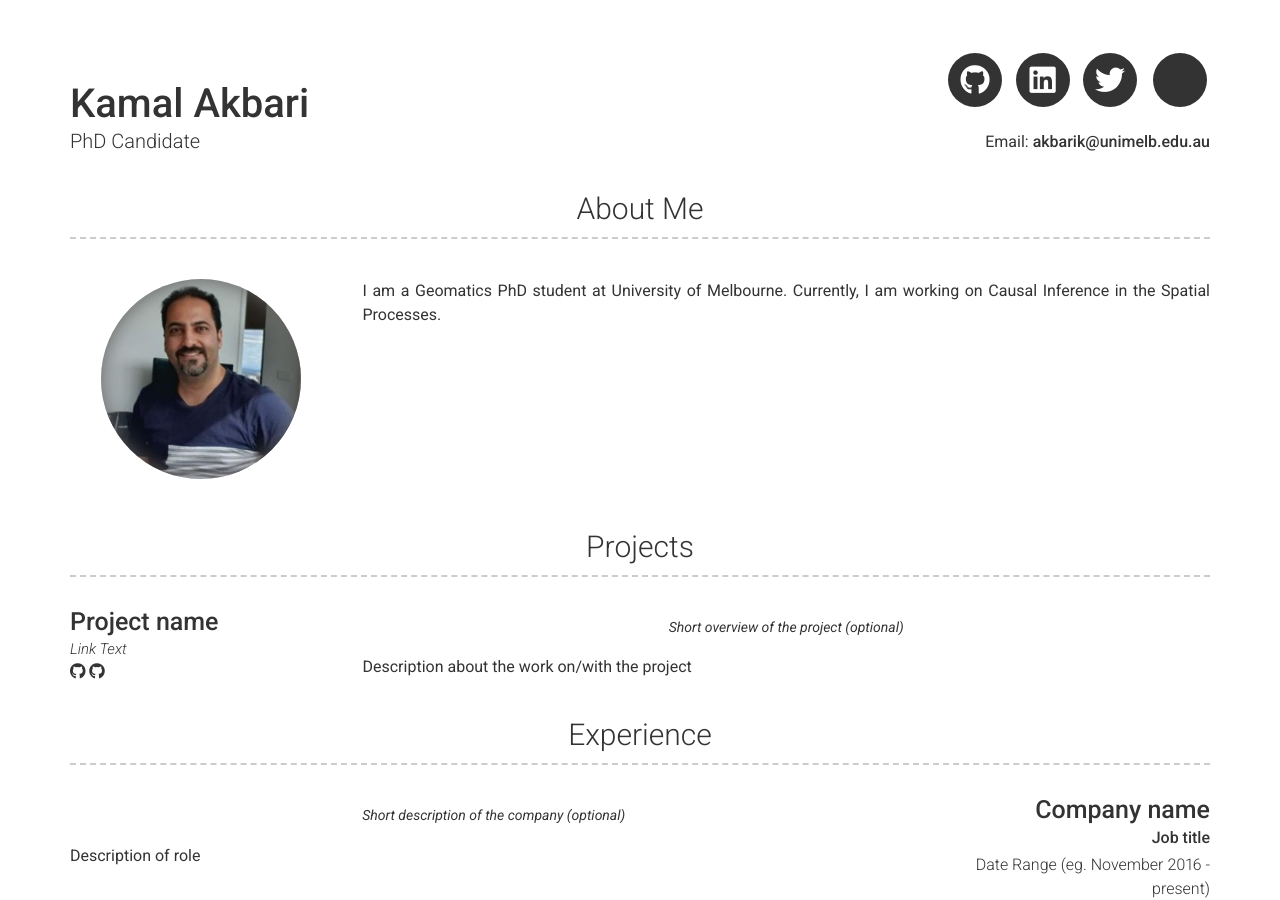
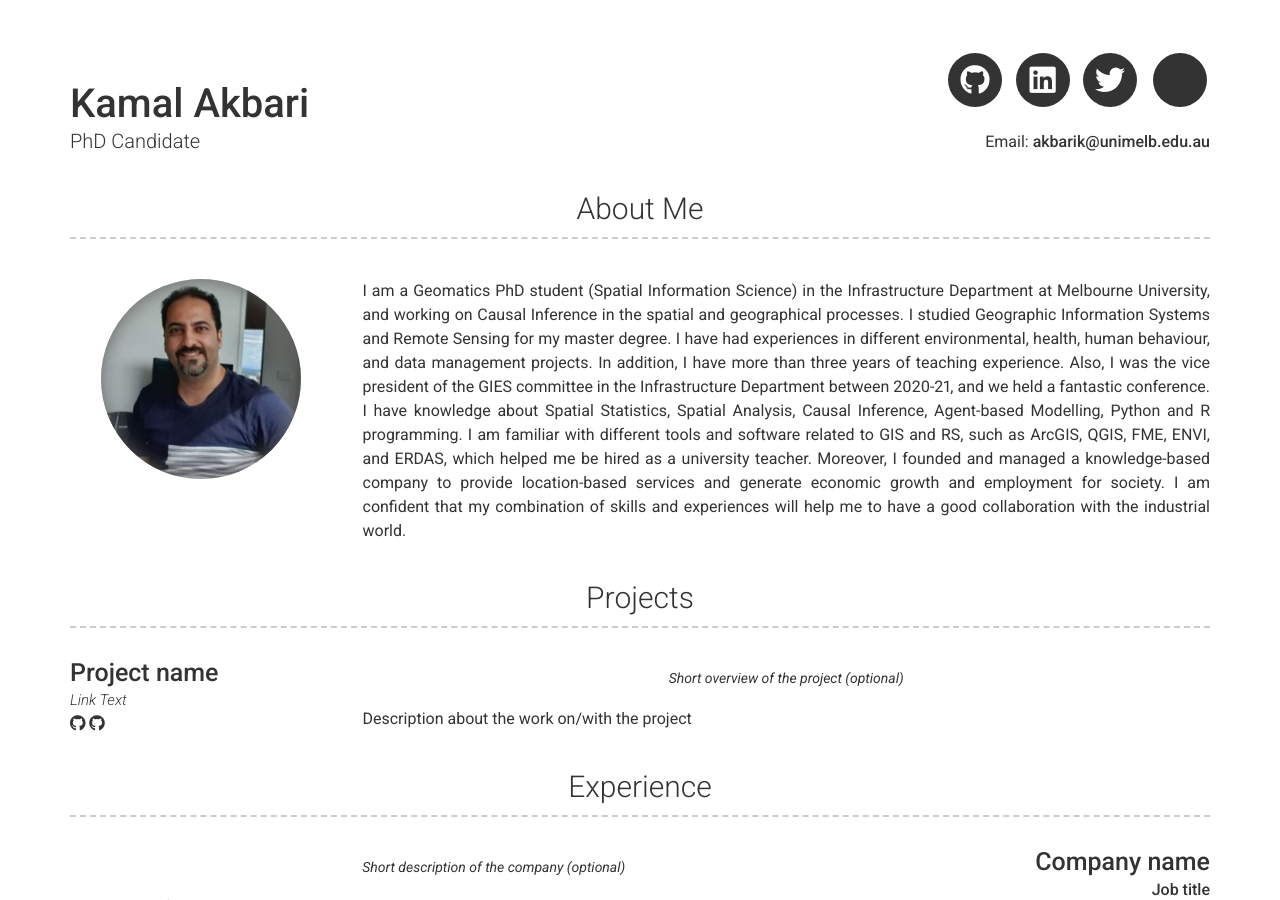
Before and after one commit to kamalakbari7/Who-am-I, a Jekyll site: the page built from index.md, in a window 1280 px wide and 900 px high. Built offline with Jekyll 4.4.1, drawn with Linux system fonts in a browser that asks for light colours; nearby versions of some CDN libraries.

Commit message:
Update _config.yml

```diff
--- a/_config.yml
+++ b/_config.yml
@@ -44,7 +44,9 @@ additional_links:
 about_profile_image: images/Kamal7.jpg
 about_content: | # this will include new lines to allow paragraphs
 
-  I am a Geomatics PhD student at University of Melbourne. Currently, I am working on Causal Inference in the Spatial Processes.
+  I am a Geomatics PhD student (Spatial Information Science) in the  Infrastructure Department at Melbourne University, and working on Causal Inference in the spatial and geographical processes. I studied Geographic Information Systems and Remote Sensing for my master degree. I have had experiences in different environmental, health, human behaviour, and data management projects. In addition, I have more than three years of teaching experience. Also, I was the vice president of the GIES committee in the Infrastructure Department between 2020-21, and we held a fantastic conference.
+  I have knowledge about Spatial Statistics, Spatial Analysis, Causal Inference, Agent-based Modelling, Python and R programming. I am familiar with different tools and software related to GIS and RS, such as ArcGIS, QGIS, FME, ENVI, and ERDAS, which helped me be hired as a university teacher. Moreover, I founded and managed a knowledge-based company to provide location-based services and generate economic growth and employment for society.
+  I am confident that my combination of skills and experiences will help me to have a good collaboration with the industrial world.
 
 
 content:
```
